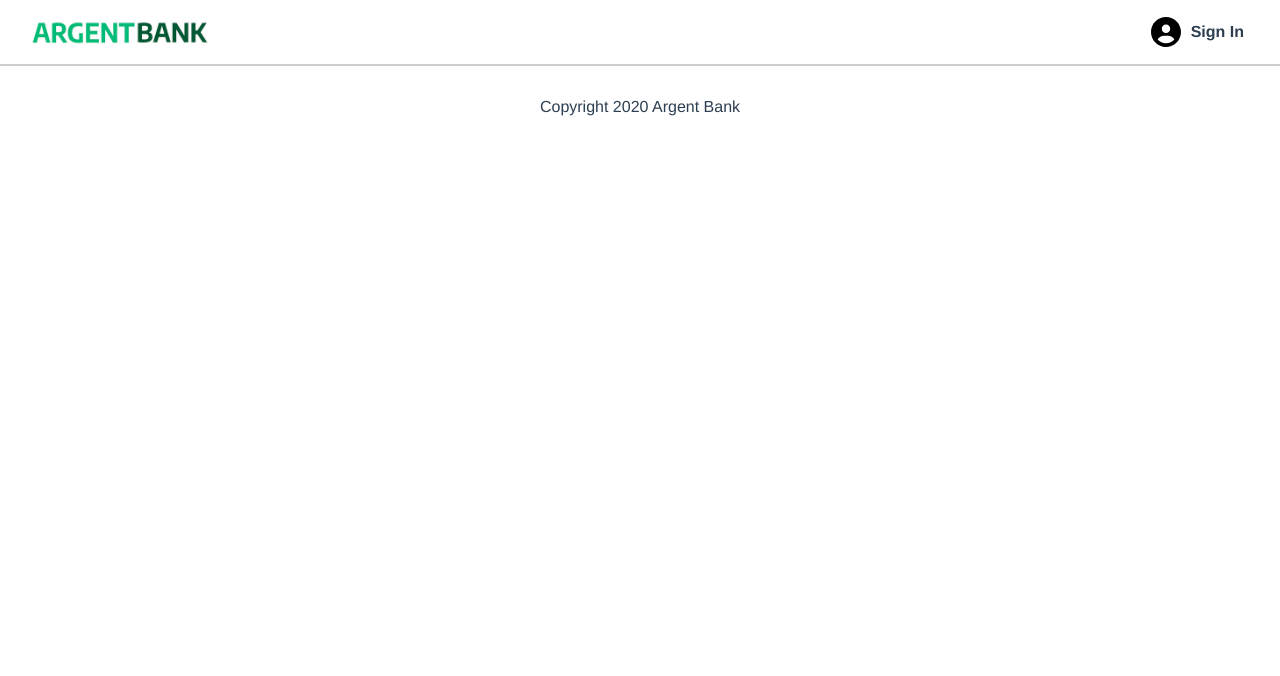
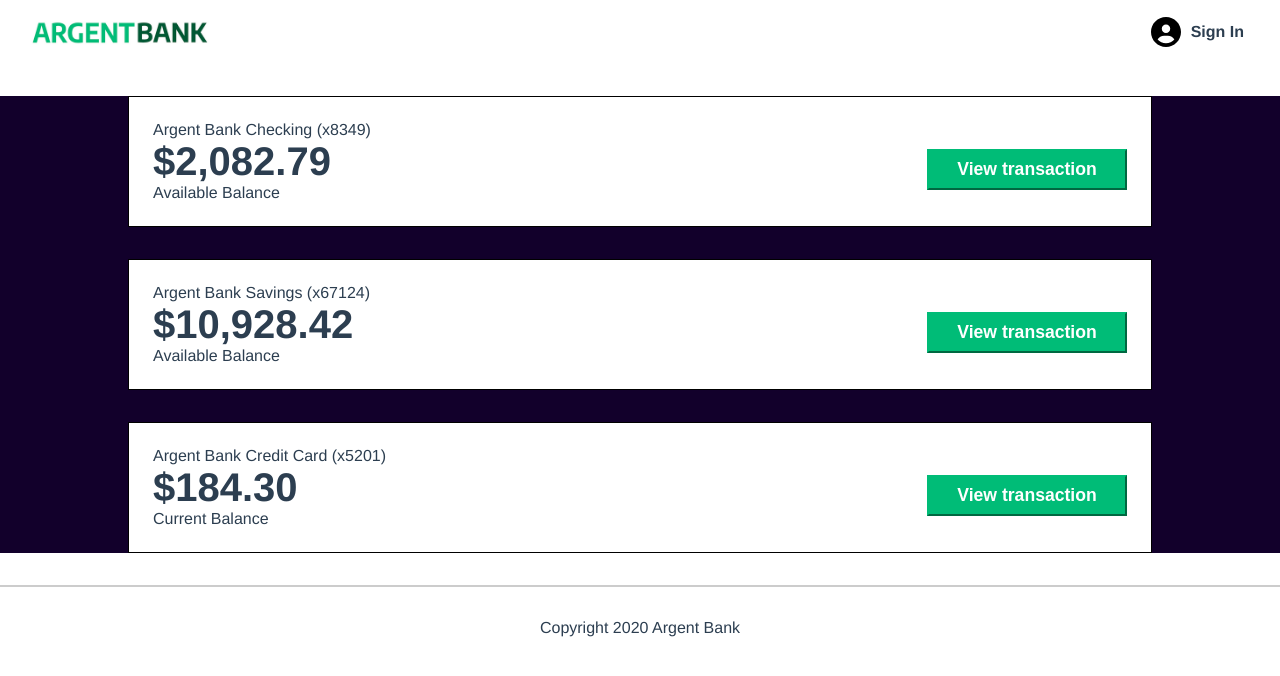
Before and after one commit to AndyRama/ArgentBank, a React (Create React App) app in the folder FrontEnd/: page /Profil in a window 1280 px wide. Shown: the top 676 px of the page. Built offline with nearby package versions, Linux system fonts and the light colour scheme.

Commit message:
[enhancement] Completed Account component and display in profil page

```diff
--- a/FrontEnd/src/_store/actions/authAction.js
+++ b/FrontEnd/src/_store/actions/authAction.js
@@ -1,4 +1,5 @@
 import { LOGIN_SUCCESS, LOGIN_FAILURE, LOGOUT_SUCCESS } from './_types'
+
 export const loginSucess = (user) => ({
   type: LOGIN_SUCCESS,
   payload: user,
--- /dev/null
+++ b/FrontEnd/src/component/Account/Account.jsx
@@ -0,0 +1,17 @@
+import './Account.scss'
+
+function Account({ title, amount, description }) {
+  return (
+    <section className="account">
+      <div className="account-content-wrapper">
+        <h3 className="account-title">{title}</h3>
+        <p className="account-amount">{amount}</p>
+        <p className="account-amount-description">{description}</p>
+      </div>
+      <div className="account-content-wrapper cta">
+        <button className="transaction-button">View transaction</button>
+      </div>
+    </section>
+  )
+}
+export default Account
--- /dev/null
+++ b/FrontEnd/src/component/Account/Account.scss
@@ -0,0 +1,76 @@
+.account {
+  display: flex;
+  justify-content: space-between;
+  align-items: center;
+  border: 1px solid black;
+  background-color: #fff;
+  width: 80%;
+  margin: 0 auto;
+  flex-direction: column;
+  padding: 1.5rem;
+  box-sizing: border-box;
+  text-align: left;
+  margin-bottom: 2rem;
+  margin-top: 2rem;
+}
+
+.account-amount {
+  margin: 0;
+  font-size: 2.5rem;
+  font-weight: bold;
+}
+
+.account-amount-description {
+  margin: 0;
+}
+
+.account-title {
+  margin: 0;
+  padding: 0;
+  font-size: 1rem;
+  font-weight: normal;
+}
+
+.account-content-wrapper {
+  width: 100%;
+  flex: 1;
+}
+
+.edit-button {
+  border-color: #00bc77;
+  background-color: #00bc77;
+  color: #fff;
+  font-weight: bold;
+  padding: 10px;
+}
+
+.header {
+  color: #fff;
+  margin-bottom: 2rem;
+}
+
+.transaction-button {
+  display: block;
+  width: 100%;
+  padding: 8px;
+  font-size: 1.1rem;
+  font-weight: bold;
+  margin-top: 1rem;
+  border-color: #00bc77;
+  background-color: #00bc77;
+  color: #fff;
+}
+
+@media (min-width: 720px) {
+  .account {
+    flex-direction: row;
+  }
+
+  .account-content-wrapper.cta {
+    flex: 0;
+  }
+
+  .transaction-button {
+    width: 200px;
+  }
+}
--- a/FrontEnd/src/component/Layout.jsx
+++ b/FrontEnd/src/component/Layout.jsx
@@ -4,6 +4,7 @@
 import NavBar from './Navbar/Navbar'
 import Footer from './Footer/Footer'
 import SignIn from '../pages/SignIn/SignIn'
+import Profil from '../pages/Profil'
 
 function Layout() {
   return (
@@ -12,6 +13,7 @@
       <Routes>
         <Route path="/" element={<Home />} />
         <Route path="/login" element={<SignIn />} />
+        <Route path="/profil" element={<Profil />} />
       </Routes>
       <Footer />
     </div>
--- /dev/null
+++ b/FrontEnd/src/pages/Profil.jsx
@@ -0,0 +1,21 @@
+import React, { useState } from 'react'
+import Account from '../component/Account/Account'
+import { accountData } from '../service/data'
+import { user } from '../utils/store'
+
+function Profil() {
+  return (
+    <main className="main sign-in_profil bg-dark">
+      <h2 className="sr-only">Accounts</h2>
+      {accountData.map((item) => (
+        <Account
+          key={item.id}
+          title={item.title}
+          amount={item.amount}
+          description={item.description}
+        />
+      ))}
+    </main>
+  )
+}
+export default Profil
--- a/FrontEnd/src/pages/SignIn/SignIn.jsx
+++ b/FrontEnd/src/pages/SignIn/SignIn.jsx
@@ -1,41 +1,54 @@
 import React, { useState } from 'react'
+import axios from 'axios'
 import IconUser from '../../component/Icons/IconUser'
 import './SignIn.scss'
 
 function SignIn() {
   const [email, setEmail] = useState('')
   const [password, setPassword] = useState('')
-  const [rememberMe, setRememberMe] = useState(false)
-  const [submitted, setSubmitted] = useState(false)
 
-  const noEmail = submitted && !email
-  const noPassword = submitted && !password
+  const noEmail = !email
+  const noPassword = !password
 
-  const handleChangeEmail = (event) => setEmail(event.target.value)
-  const handleChangePassword = (event) => setPassword(event.target.value)
-  const handleChangeRememberMe = () => setRememberMe(!rememberMe)
+  const handleLogin = (event) => {
+    event.preventDefault()
+    const emailError = document.querySelector('.email.error-input')
+    const passwordError = document.querySelector('.password.error-input')
 
-  const handleSubmit = (event) => {
-    event.preventDefault()
-    setSubmitted(true)
+    axios({
+      method: 'post',
+      url: 'http://localhost:3001/api/v1/user/login',
+      data: {
+        email,
+        password,
+      },
+    })
+      .then((result) => {
+        console.log(result)
+        if (result.data.error) {
+          emailError.innerHTML = result.data.error.email
+          passwordError.innerHTML = result.data.error.password
+        } else {
+          window.location = '/profil'
+        }
+      })
+      .catch((error) => console.log(error))
   }
-
-  const wrongEntries = submitted && email && password
 
   return (
     <main className="main sign-in bg-dark">
       <section className="sign-in-content">
         <IconUser className="sign-in-icon" />
         <h1>Sign In</h1>
-        <form action="" id="sign-in-form" onSubmit={handleSubmit}>
+        <form action="" onSubmit={handleLogin} id="sign-in-form">
           <div className="input-wrapper">
             <label htmlFor="email">Username</label>
             <input
               type="text"
               id="email"
-              autoComplete="username"
+              // autoComplete="username"
+              onChange={(event) => setEmail(event.target.value)}
               value={email}
-              onChange={handleChangeEmail}
             />
             {noEmail && <small>Email is required</small>}
           </div>
@@ -44,30 +57,21 @@
             <input
               type="password"
               id="password"
-              autoComplete="current-password"
+              // autoComplete="current-password"
+              onChange={(event) => setPassword(event.target.value)}
               value={password}
-              onChange={handleChangePassword}
             />
             {noPassword && <small>Password is required</small>}
           </div>
           <div className="input-remember">
-            <input
-              type="checkbox"
-              id="remember-me"
-              onChange={handleChangeRememberMe}
-              checked={rememberMe}
-            />
+            <input type="checkbox" id="remember-me" />
             <label htmlFor="remember-me">Remember me</label>
           </div>
           <input type="submit" value="Sign In" className="sign-in-button" />
         </form>
       </section>
-      <section>
-        {wrongEntries && (
-          <span className="input-alert--msg">Wrong Email or passsword</span>
-        )}
-      </section>
     </main>
   )
 }
+
 export default SignIn
```
